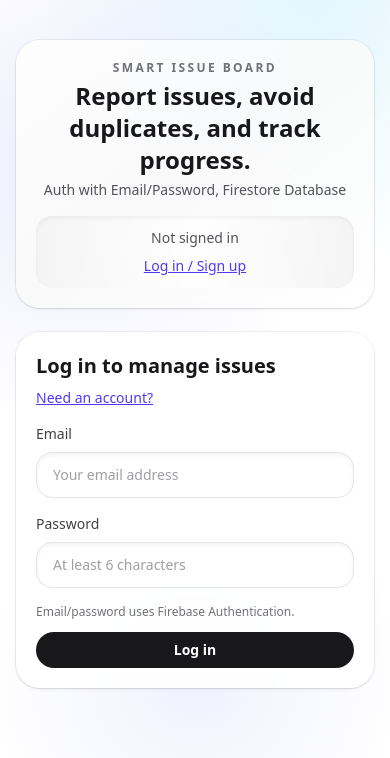
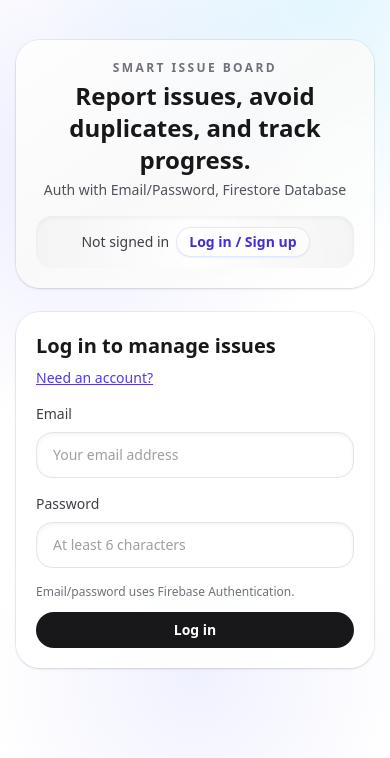
Before and after one commit to mdramjankhan/smart-issue-board, a Next.js app: page /auth in a window 390 px wide. Shown: the top 758 px of the page. Built offline with nearby package versions, Linux system fonts and the light colour scheme; no server answers.

Commit message:
Fixed some minor issue in header for responsiveness

```diff
--- a/app/auth/page.tsx
+++ b/app/auth/page.tsx
@@ -28,8 +28,8 @@ function AuthPageInner() {
   }, [initializing, router, user]);
 
   return (
-    <div className="min-h-screen bg-transparent py-10 px-4 sm:px-6 lg:px-10">
-      <div className="mx-auto flex max-w-4xl flex-col gap-6">
+    <div className="min-h-screen  py-10 px-4 sm:px-6 lg:px-10">
+      <div className=" mx-auto flex max-w-5xl flex-col gap-6">
         <Header />
         <AuthForm mode={mode} onToggleMode={setMode} onSuccess={() => router.replace("/")} />
       </div>
--- a/components/Header.tsx
+++ b/components/Header.tsx
@@ -8,7 +8,7 @@ export function Header() {
     const { user, signOut } = useAuth();
 
     return (
-        <header className="flex flex-col gap-4 rounded-3xl bg-gradient-to-br from-white/90 via-zinc-50/90 to-white/80 p-5 sm:p-6 shadow-sm ring-1 ring-black/5 backdrop-blur sm:flex-row sm:items-center sm:justify-between">
+        <header className="flex w-full flex-col gap-4 rounded-3xl bg-gradient-to-br from-white/90 via-zinc-50/90 to-white/80 p-5 sm:p-6 shadow-sm ring-1 ring-black/5 backdrop-blur sm:flex-row sm:items-center sm:justify-between">
             <div className="space-y-1 text-center sm:text-left">
                 <p className="text-xs sm:text-sm font-semibold uppercase tracking-[0.2em] text-zinc-500">Smart Issue Board</p>
                 <h1 className="text-2xl sm:text-3xl font-semibold text-zinc-900">Report issues, avoid duplicates, and track progress.</h1>
@@ -26,9 +26,9 @@ export function Header() {
                         </Button>
                     </>
                 ) : (
-                    <div className="flex flex-col items-center gap-2 sm:flex-row">
-                        <span className="text-zinc-600">Not signed in</span>
-                        <Link href="/auth" className="text-indigo-600 underline">
+                    <div className="flex w-full items-center justify-center gap-2 sm:w-auto sm:justify-start sm:gap-3 ">
+                        <span className="text-zinc-700 whitespace-nowrap">Not signed in</span>
+                        <Link href="/auth" className="whitespace-nowrap rounded-full bg-white/70 px-3 py-1 text-sm font-semibold text-indigo-700 shadow-sm ring-1 ring-indigo-100 transition hover:bg-white">
                             Log in / Sign up
                         </Link>
                     </div>
```
